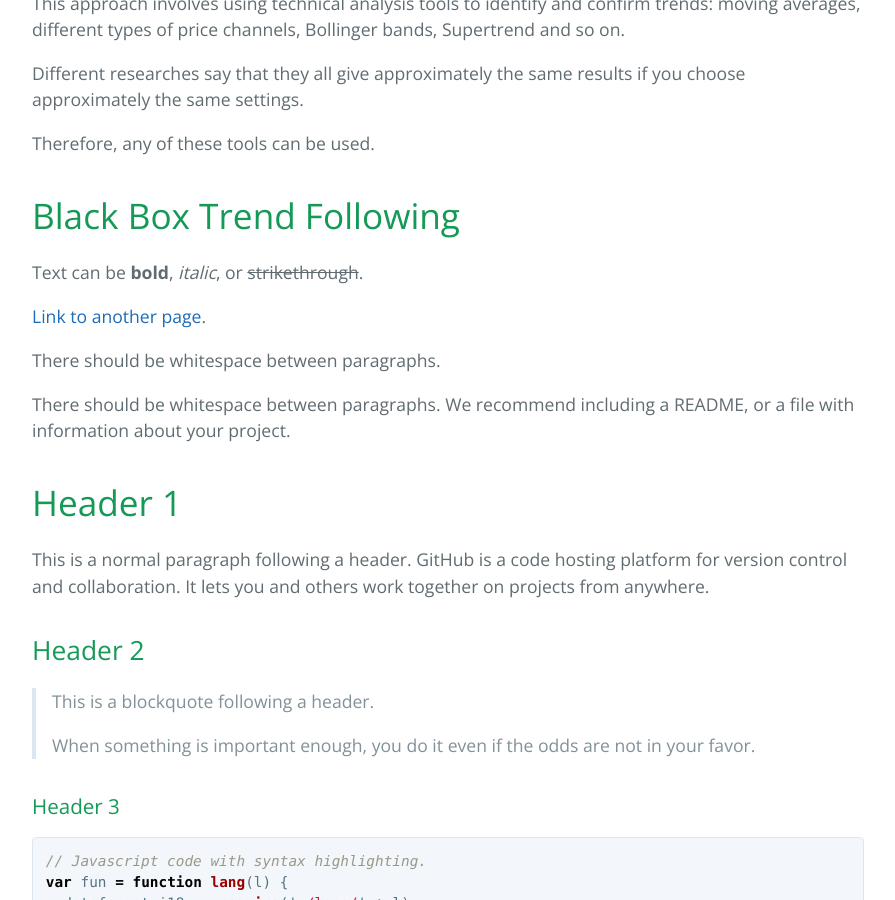
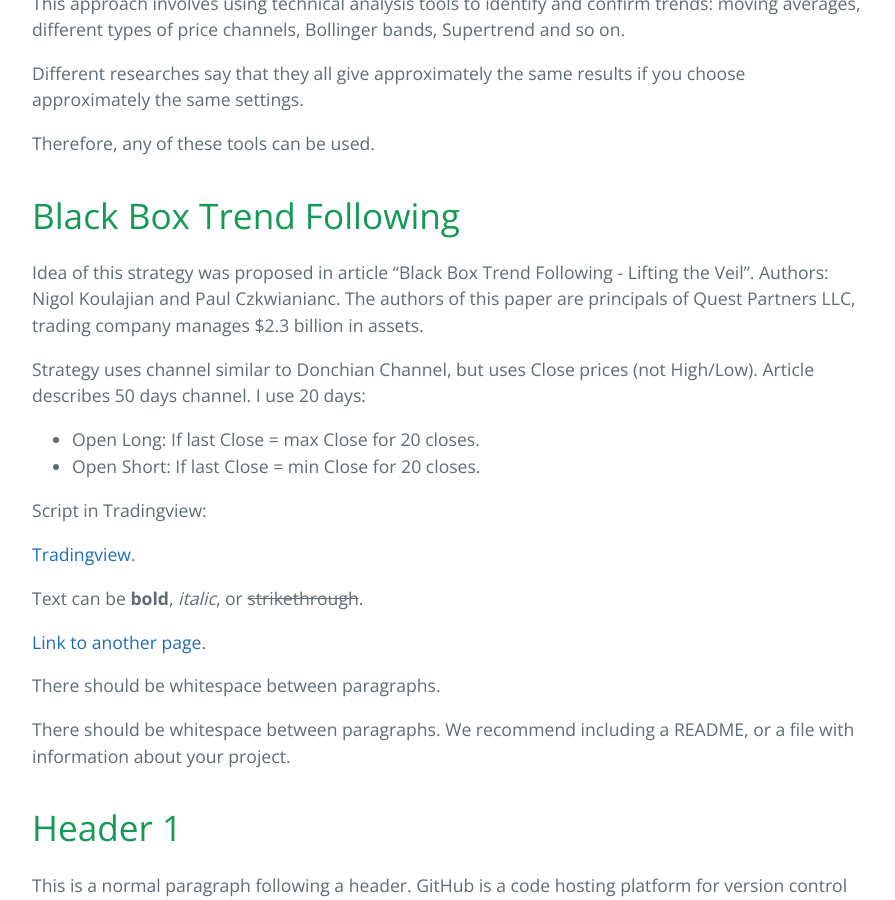
Before and after one commit to sergeyen7/sergeyen7.github.io, a Jekyll site: the page built from index.md, in a window 1280 px wide and 900 px high, scrolled down 667 px. Shown: the whole window, without its empty margins (192-1087 px from the left). Built offline with Jekyll 4.4.1, drawn with Linux system fonts in a browser that asks for light colours; our own code applies the rules of GitHub Pages for plain Markdown files.

Commit message:
Update index.md

```diff
--- a/index.md
+++ b/index.md
@@ -19,6 +19,18 @@ Therefore, any of these tools can be used.
 
 # Black Box Trend Following
 
+
+
+
+Idea of this strategy was proposed in article "Black Box Trend Following - Lifting the Veil". Authors: Nigol Koulajian and Paul Czkwianianc. The authors of this paper are principals of Quest Partners LLC, trading company manages $2.3 billion in assets.
+
+Strategy uses channel similar to Donchian Channel, but uses Close prices (not High/Low). Article describes 50 days channel. I use 20 days:
+* Open Long: If last Close = max Close for 20 closes.
+* Open Short: If last Close = min Close for 20 closes.
+
+Script in Tradingview:
+
+[Tradingview](https://www.tradingview.com/script/YPQwKNF8-Donchian-Quest-Research/).
 
 Text can be **bold**, _italic_, or ~~strikethrough~~.
 
```
